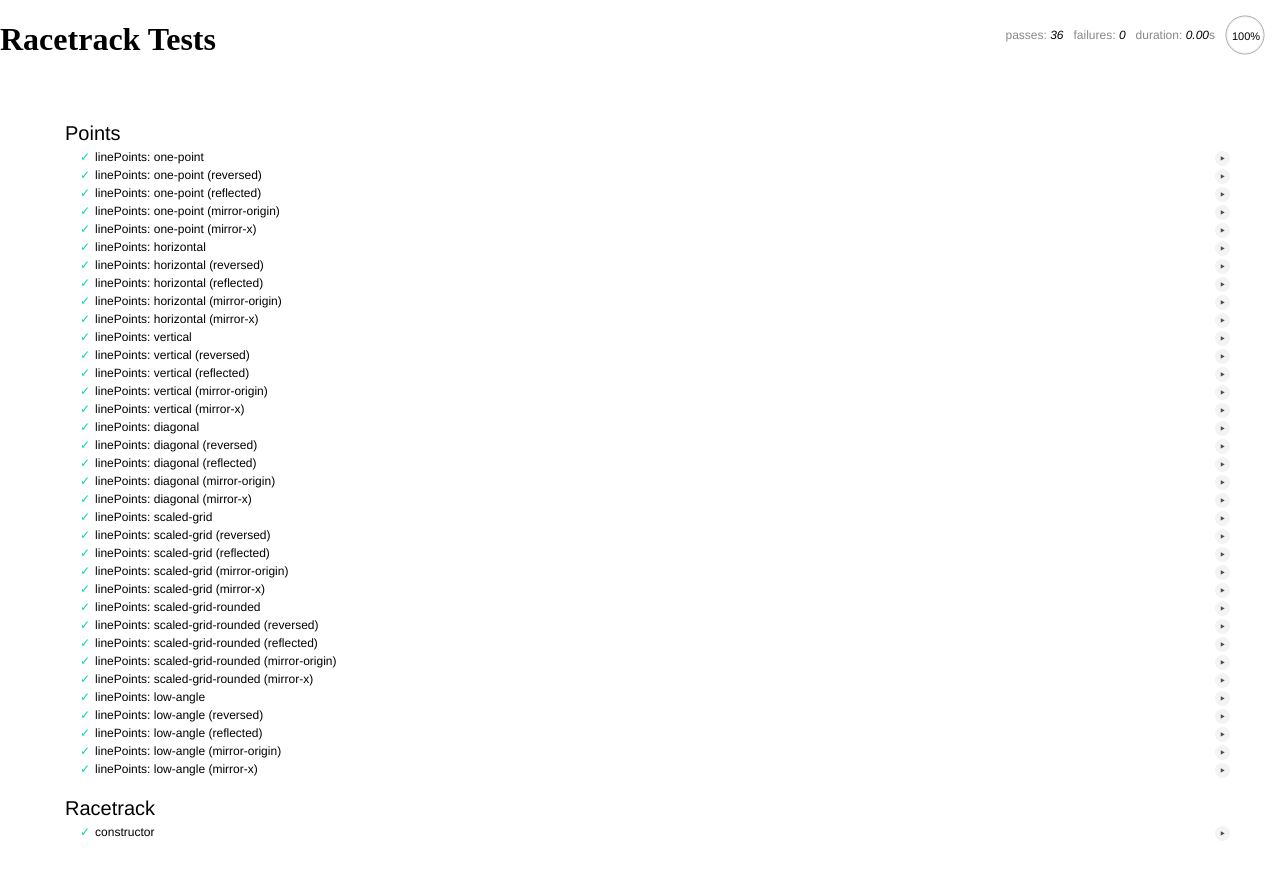
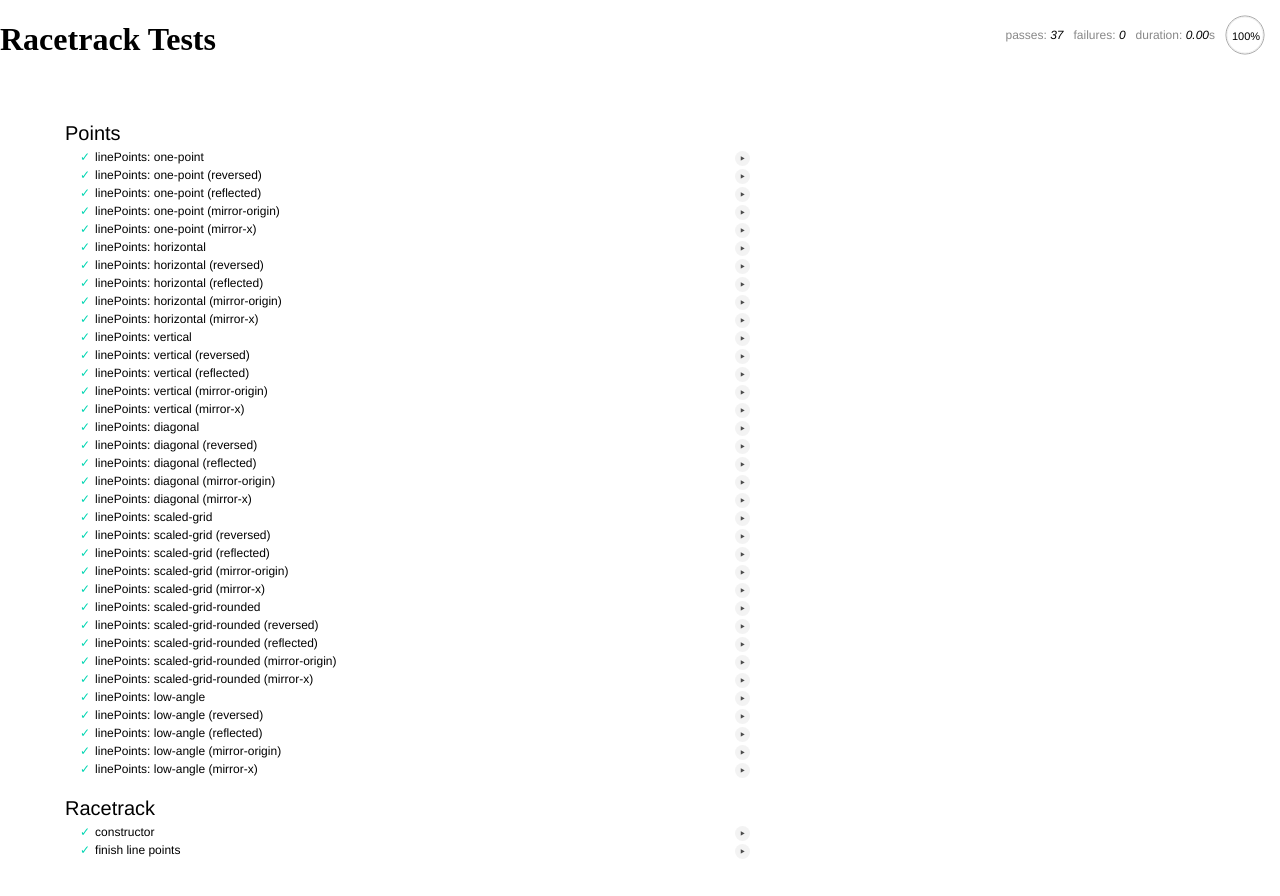
Before and after one commit to mckoss/racetrack, a website built with Vite: page test/index.html in a window 1280 px wide. Built offline with nearby package versions, Linux system fonts and the light colour scheme; what chai would draw is missing.

Commit message:
Finish line points test

```diff
--- a/src/racetrack.ts
+++ b/src/racetrack.ts
@@ -1,4 +1,4 @@
-import { Point } from './points';
+import { Point, linePoints } from './points';
 export { Racetrack, U_TRACK };
 
 // Definition of a specific track
@@ -15,8 +15,8 @@ interface Track {
 const U_TRACK:Track = {
     dim: [400, 400],
     grid: 20,
-    startLine: [[20, 10], [20, 110]],
-    finishLine: [[20, 290], [20, 390]],
+    startLine: [[20, 11], [20, 109]],
+    finishLine: [[20, 291], [20, 389]],
     trackWidth: 100,
     path: [[20, 60], [340, 60], [340, 340], [20, 340]],
 }
--- a/src/tests/test-racetrack.ts
+++ b/src/tests/test-racetrack.ts
@@ -1,18 +1,32 @@
 import { assert } from 'chai';
 
 import { Racetrack, U_TRACK } from '../racetrack.js';
+import { linePoints } from '../points.js';
 
 suite('Racetrack', () => {
     if (typeof document === 'undefined') {
         console.log(`Racetrack tests can only be run in a browser environment`)
         return;
     }
-    console.log("running Racetrack tests");
+
+    const canvas = document.createElement('canvas');
+    const rt = new Racetrack(canvas, U_TRACK);
 
     test('constructor', () => {
-        const canvas = document.createElement('canvas');
-        const rt = new Racetrack(canvas, U_TRACK);
         assert.equal(rt.canvas, canvas);
         assert.equal(rt.track, U_TRACK);
     });
+
+    test('finish line points', () => {
+        const expected = Array.from(range(15, 20)).map(x => [1, x]);
+        const points = Array.from(linePoints(...U_TRACK.finishLine, U_TRACK.grid));
+        assert.equal(points.length, expected.length);
+        assert.deepEqual(points, expected);
+    });
 });
+
+function *range(start: number, end: number): Generator<number> {
+    for (let i = start; i < end; i++) {
+        yield i;
+    }
+}
--- a/test/index.html
+++ b/test/index.html
@@ -9,6 +9,16 @@
     <!-- After running npx mocha test init, this file created. with local
         css and js files.  Defined a GLOBAL suite and test entry point. -->
     <script src="mocha.js"></script>
+    <style>
+        body {
+            width: 800px;
+            margin: 0 auto;
+        }
+
+        #mocha h2 {
+            font-size: 1em;
+        }
+    </style>
 </head>
 
 <body>
```
